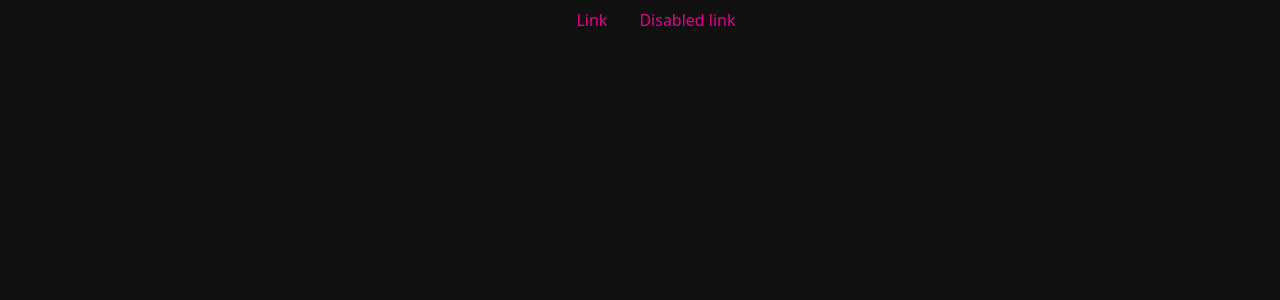
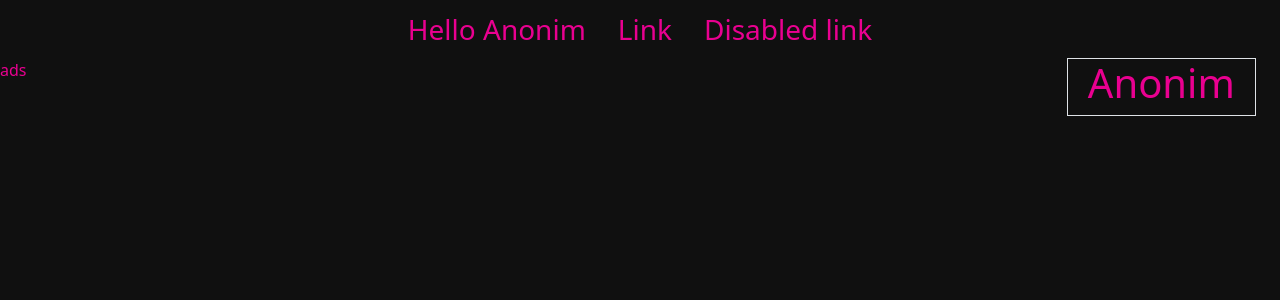
Before and after one commit to Daynlight/O-i-X, a React (Create React App) app in the folder client/: page / in a window 1280 px wide. Shown: the top 300 px of the page. Built offline with nearby package versions, Linux system fonts and the light colour scheme.

Commit message:
User box

```diff
--- a/client/scss/_main.scss
+++ b/client/scss/_main.scss
@@ -2,6 +2,7 @@ body
 {
     background-color: $body;
     color: $primary;
+
 }
 .weberror
 {
--- a/client/src/App.js
+++ b/client/src/App.js
@@ -2,6 +2,7 @@ import './css/index.css'
 import {BrowserRouter as Router,Switch,Route,Link} from "react-router-dom";
 import NavBar from './obj/navbar';
 import Error from './obj/Error';
+import User from './obj/user';
 
 function App() {
   return (
@@ -10,6 +11,15 @@ function App() {
         <Switch>
           <Route exact path="/">
             <NavBar></NavBar>
+            <div class='row col-12'>
+              <div class="col-10">
+                  ads
+              </div>
+              <div className="col-2">
+                <User></User>
+              </div>
+
+            </div>
           </Route>
           <Route exact path="*">
             <Error></Error>
--- a/client/src/obj/navbar.js
+++ b/client/src/obj/navbar.js
@@ -1,16 +1,16 @@
 import { useState } from "react";
 
 const NavBar = () => {
-    const [Name,setName] = useState('');
+    const [Name,setName] = useState('Anonim');
 
 
 
     return (
         <div>
 
-            <ul class="nav justify-content-center">
-                <li class="nav-item">
-                    <a class="nav-link active " aria-current="page">{ Name }</a>
+            <ul class="nav justify-content-center fs-3">
+                <li class="nav-item ">
+                    <a class="nav-link active " aria-current="page">Hello { Name }</a>
                 </li>
                 <li class="nav-item">
                     <a class="nav-link">Link</a>
--- /dev/null
+++ b/client/src/obj/user.js
@@ -0,0 +1,17 @@
+import { useState } from "react";
+
+const User = () => {
+    const [Name,SetName] = useState('Anonim');
+    return (
+        <div class="border justify-content-center d-flex">
+            <div>
+                <h1>{ Name }</h1>
+            </div>
+
+
+
+        </div>
+    );
+}
+
+export default User;
```
